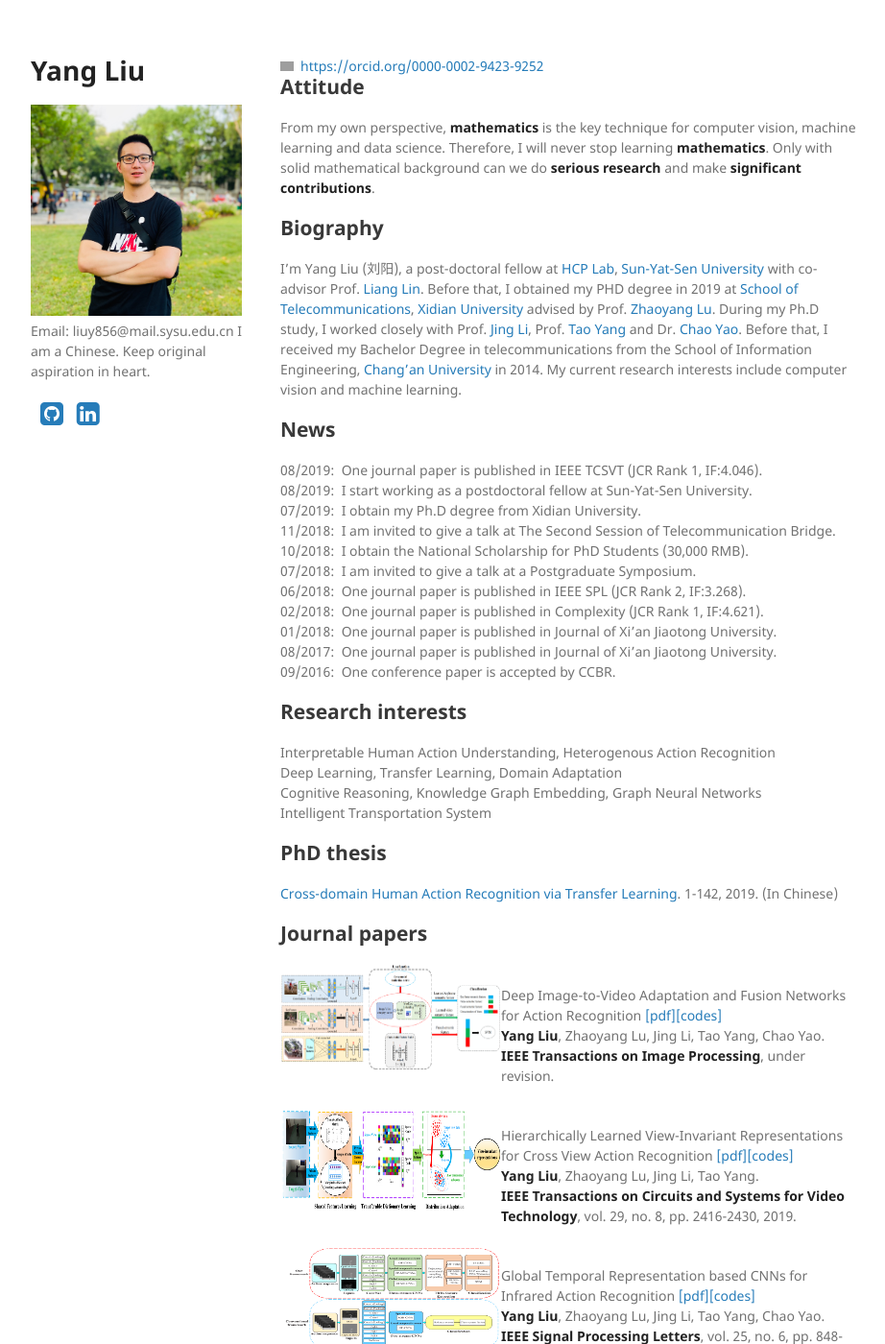
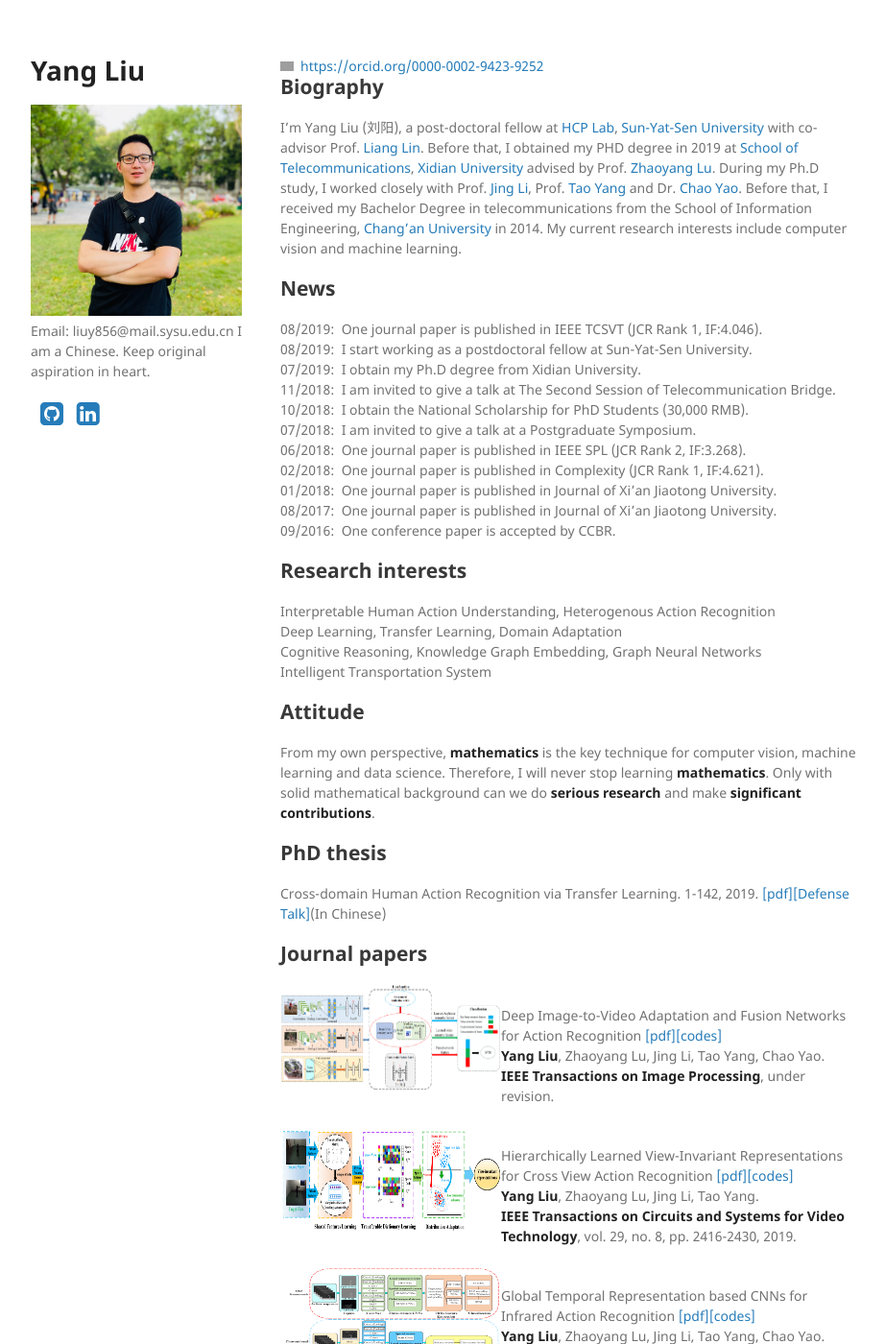
Before and after one commit to YangLiu9208/home, a Jekyll site: the page built from index.md, in a window 1280 px wide and 1400 px high. Shown: the whole window at 96% size, without its empty margins (178-1100 px from the left). Built offline with Jekyll 4.4.1, drawn with Linux system fonts in a browser that asks for light colours; a style sheet for code colours, icons or effects is not loaded; part of the change alters nothing that is shown; grey boxes are pictures that could not be loaded.

Commit message:
Update index.md

```diff
--- a/index.md
+++ b/index.md
@@ -2,9 +2,6 @@
 layout: default
 ---
 <div itemscope itemtype="https://schema.org/Person"><a itemprop="sameAs" content="https://orcid.org/0000-0002-9423-9252" href="https://orcid.org/0000-0002-9423-9252" target="orcid.widget" rel="noopener noreferrer" style="vertical-align:top;"><img src="https://orcid.org/sites/default/files/images/orcid_16x16.png" style="width:1em;margin-right:.5em;" alt="ORCID iD icon">https://orcid.org/0000-0002-9423-9252</a></div>
-
-## Attitude
-From my own perspective, **mathematics** is the key technique for computer vision, machine learning and data science. Therefore, I will never stop learning **mathematics**. Only with solid mathematical background can we do **serious research** and make **significant contributions**.
 
 ## Biography
 I'm Yang Liu (刘阳), a post-doctoral fellow at [HCP Lab](http://www.sysu-hcp.net/home/), [Sun-Yat-Sen University](http://www.sysu.edu.cn/) with co-advisor Prof. [Liang Lin](http://www.linliang.net/). Before that, I obtained my PHD degree in 2019 at [School of Telecommunications](http://ste.xidian.edu.cn/), [Xidian University](https://www.xidian.edu.cn/) advised by Prof. [Zhaoyang Lu](http://web.xidian.edu.cn/zhylu/). During my Ph.D study, I worked closely with Prof. [Jing Li](https://web.xidian.edu.cn/jingli/), Prof. [Tao Yang](http://teacher.nwpu.edu.cn/taoyang.html) and Dr. [Chao Yao](https://scholar.google.com/citations?user=n6w02qoAAAAJ&hl=en). Before that, I received my Bachelor Degree in telecommunications from the School of Information Engineering, [Chang’an University](http://www.chd.edu.cn/) in 2014. My current research interests include computer vision and machine learning.
@@ -28,8 +25,11 @@ Deep Learning, Transfer Learning, Domain Adaptation
 Cognitive Reasoning, Knowledge Graph Embedding, Graph Neural Networks
 Intelligent Transportation System
 
+## Attitude
+From my own perspective, **mathematics** is the key technique for computer vision, machine learning and data science. Therefore, I will never stop learning **mathematics**. Only with solid mathematical background can we do **serious research** and make **significant contributions**.
+
 ## PhD thesis
-[Cross-domain Human Action Recognition via Transfer Learning](https://yangliu9208.github.io/home/). 1-142, 2019. (In Chinese)
+Cross-domain Human Action Recognition via Transfer Learning. 1-142, 2019. [[pdf]]((https://yangliu9208.github.io/home/))[[Defense Talk]]((https://yangliu9208.github.io/home/))(In Chinese)
 
 ## Journal papers
 <div align="left">
```
